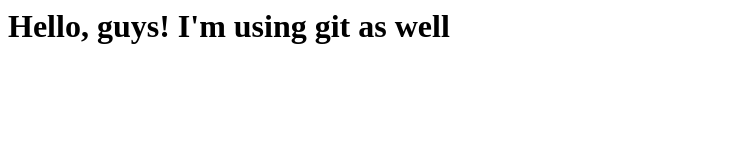
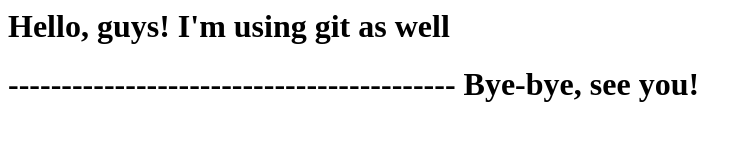
Before and after one commit to MityaSorokin/git_rep, a plain HTML site: page index.html in a window 1280 px wide. Shown: the whole page, without its empty margins (0-752 px from the left). Drawn offline with Linux system fonts and the light colour scheme.

Commit message:
wrong line into index.html

```diff
--- a/index.html
+++ b/index.html
@@ -1 +1,3 @@
 <h1>Hello, guys! I'm using git as well<h1>
+------------------------------------------
+<h>Bye-bye, see you!<h>
```
